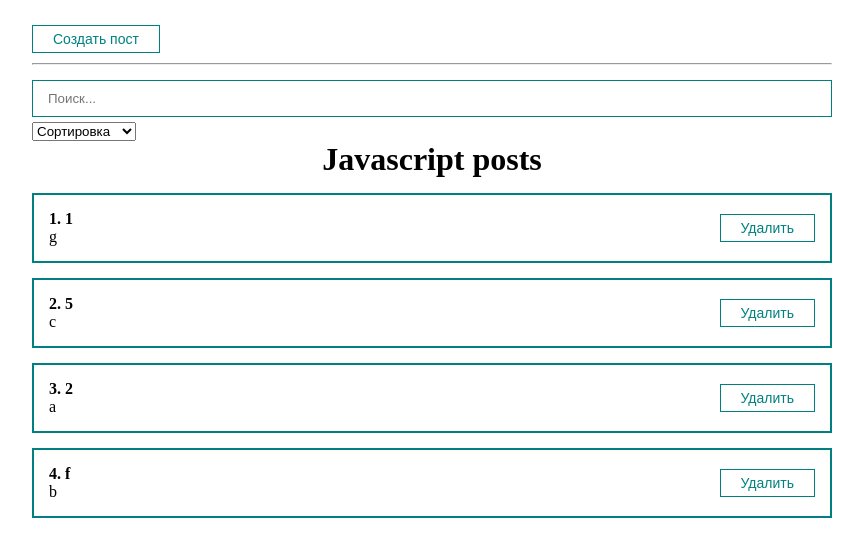
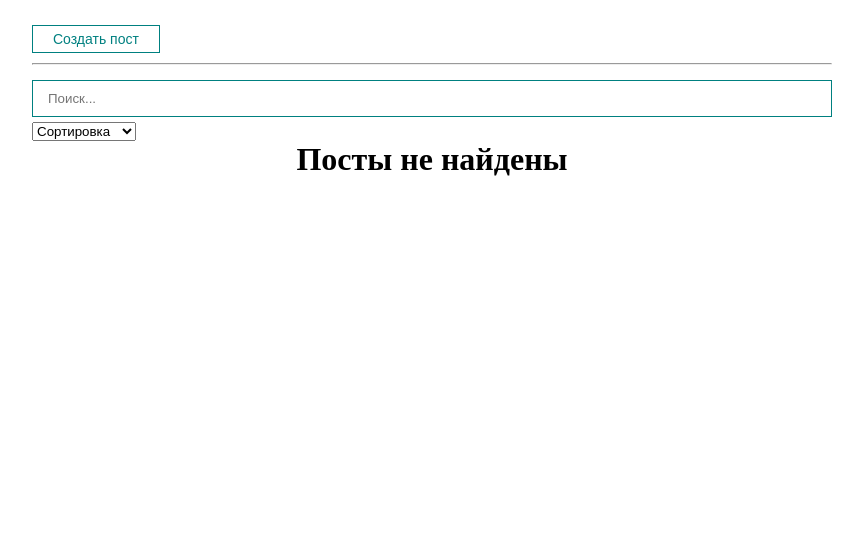
Before and after one commit to Dennikoff/ReactJS, a React (Create React App) app: page / in a window 1280 px wide. Shown: the top 556 px of the page, without its empty margins (208-1071 px from the left). Built offline with nearby package versions, Linux system fonts and the light colour scheme.

Commit message:
finish layout start to work with server

```diff
--- a/src/App.js
+++ b/src/App.js
@@ -12,31 +12,16 @@
 import PostFilter from "./components/PostFilter";
 import MyModal from "./components/UI/MyModal/MyModal";
 import MyButton from "./components/UI/button/MyButton";
+import {usePosts} from "./hooks/usePosts";
+import {queries} from "@testing-library/react";
 
 
 function App() {
-    const [posts, setPosts] = useState([
-        {id: 1, title: '1', body: 'g'},
-        {id: 2, title: '5', body: 'c'},
-        {id: 3, title: '2', body: 'a'},
-        {id: 4, title: 'f', body: 'b'}
-    ])
+    const [posts, setPosts] = useState([])
 
     const [filter, setFilter] = useState({sort: '', query: ''})
-
     const [modalVisible, setModalVisible] = useState(false)
-
-    const sortedPosts = useMemo(() => {
-        if (filter.sort) {
-            return [...posts].sort((a, b) => a[filter.sort].localeCompare(b[filter.sort]));
-        } else {
-            return posts;
-        }
-    }, [filter.sort, posts]);
-
-    const sortedAndSearchedPosts = useMemo(() => {
-        return sortedPosts.filter(post => post.title.toLowerCase().includes(filter.query.toLowerCase()))
-    }, [filter.query, sortedPosts])
+    const sortedAndSearchedPosts = usePosts(posts, filter.sort, filter.query)
 
     function createPost(newPost) {
         setPosts([...posts, newPost]);
@@ -66,11 +51,3 @@
 }
 
 export default App;
-
-// <PostList posts={posts2} title={"Python"}/>
-// const [posts2, setPosts2] = useState([
-//     {id:1, title: 'Python', body:'Description'},
-//     {id:2, title: 'Python 2', body:'Description'},
-//     {id:3, title: 'Python 3', body:'Description'},
-//     {id:4, title: 'Python 4', body:'Description'}
-// ])
--- /dev/null
+++ b/src/hooks/usePosts.js
@@ -0,0 +1,21 @@
+import {useMemo} from "react";
+
+export const useSortedPosts = (posts, sort) => {
+    const sortedPosts = useMemo(() => {
+        if (sort) {
+            return [...posts].sort((a, b) => a[sort].localeCompare(b[sort]));
+        } else {
+            return posts;
+        }
+    }, [sort, posts]);
+
+    return sortedPosts
+}
+
+export const usePosts = (posts, sort, query) => {
+    const sortedPosts = useSortedPosts(posts, sort);
+    const sortedAndSearchedPosts = useMemo(() => {
+        return sortedPosts.filter(post => post.title.toLowerCase().includes(query.toLowerCase()))
+    }, [query, sortedPosts])
+    return sortedAndSearchedPosts
+}
```
